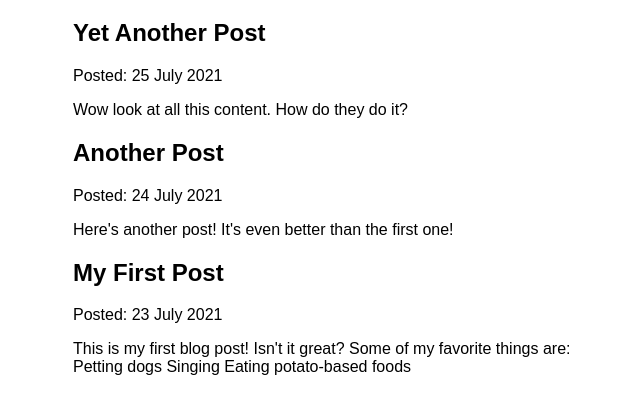
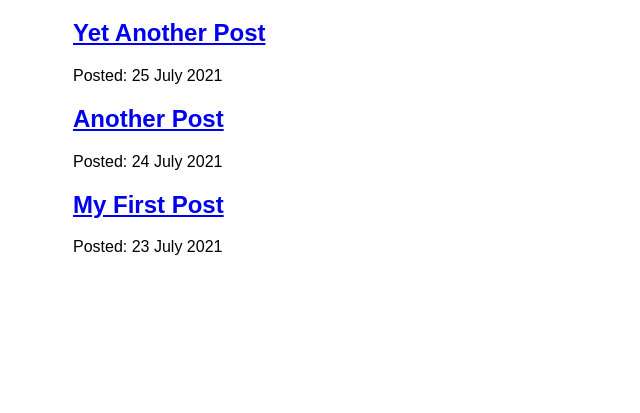
Before and after one commit to glendajunker/my-gatsby-site, a Gatsby site: page /blog in a window 1280 px wide. Shown: the part 157-570 px from the top of the page, without its empty margins (317-957 px from the left). Built offline with nearby package versions, Linux system fonts and the light colour scheme; Gatsby itself is replaced by a stand-in of ours.

Commit message:
Move blog index page to new folder

```diff
--- a/src/pages/blog.js
+++ b/src/pages/blog/index.js
@@ -1,16 +1,17 @@
 import * as React from "react";
-import { graphql } from "gatsby";
-import Layout from "../components/layout";
-import Seo from "../components/seo";
+import { Link, graphql } from "gatsby";
+import Layout from "../../components/layout";
+import Seo from "../../components/seo";
 
 const BlogPage = ({ data }) => {
     return (
         <Layout pageTitle="Blog Posts">
             {data.allMdx.nodes.map((node) => (
                 <article key={node.id}>
-                    <h2>{node.frontmatter.title}</h2>
+                    <h2>
+                        <Link to={`/blog/${node.frontmatter.slug}`}>{node.frontmatter.title}</Link>
+                    </h2>
                     <p>Posted: {node.frontmatter.date}</p>
-                    <p>{node.excerpt}</p>
                 </article>
             ))}
         </Layout>
@@ -24,6 +25,7 @@ export const query = graphql`
                 frontmatter {
                     date(formatString: "D MMMM YYYY")
                     title
+                    slug
                 }
                 id
                 excerpt
```
